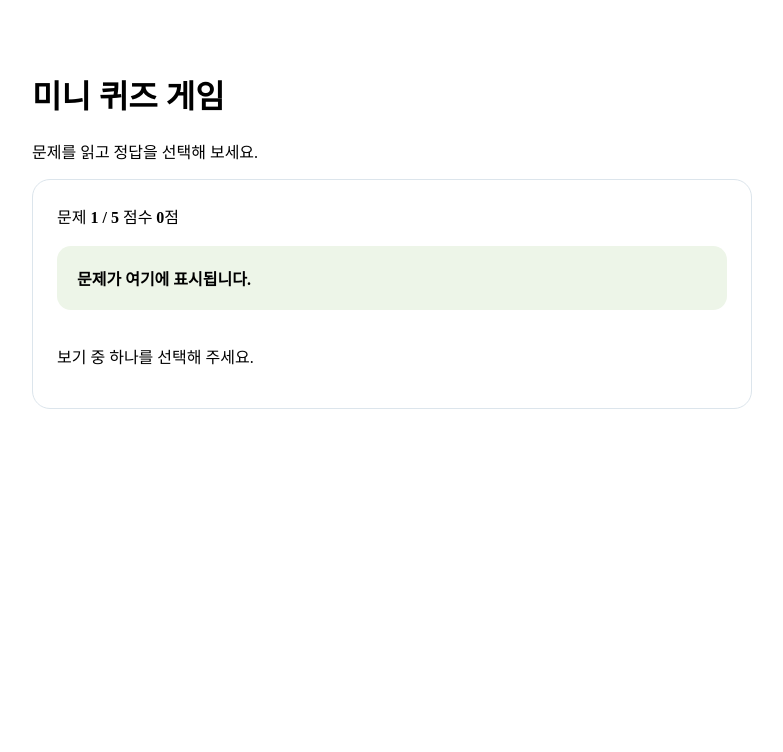
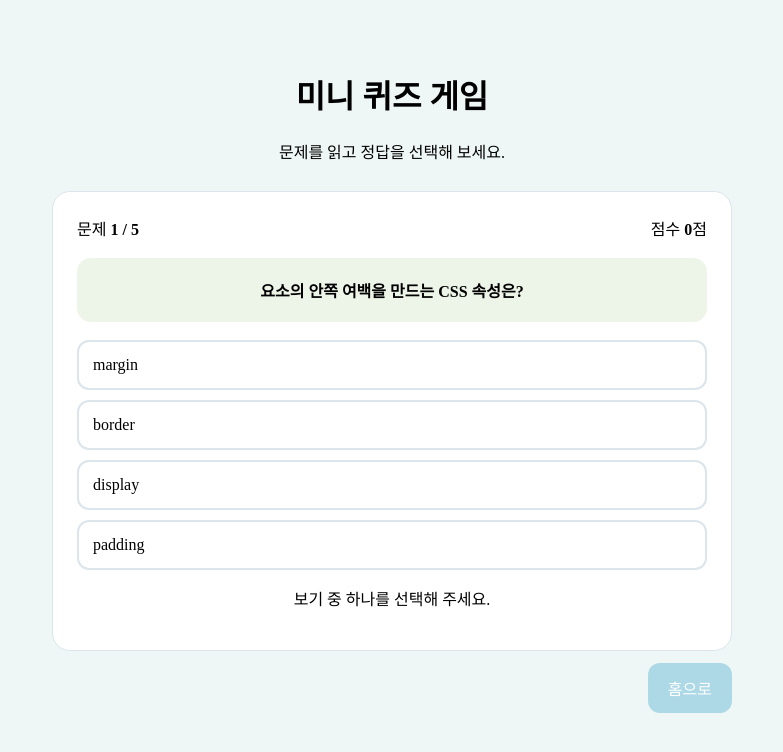
Before and after one commit to dlinky/green-fullstack, a web app: page /quiz-game/index.html in a window 1280 px wide. Shown: the top 752 px of the page, without its empty margins (248-1031 px from the left). Run offline with its HTML, style and script files only (its server is not run), Linux system fonts and the light colour scheme; data that the repository does not hold is empty.

Commit message:
v3.5.9
3가지 미니게임 완성

```diff
--- a/03.web/src/my-mini-game/src/main/resources/static/quiz-game/css/style.css
+++ b/03.web/src/my-mini-game/src/main/resources/static/quiz-game/css/style.css
@@ -1,10 +1,19 @@
+* {box-sizing: border-box;}
+
+body {
+	background-color: #eef7f5;
+}
+
 .game-shell {
 	max-width: 720px;
 	margin: 30px auto;
 	padding: 20px;
+	display: flex; flex-direction: column; justify-content: center; align-items: center; gap: 12px;
+	text-align: center;
 }
 
 .game-panel, .result-screen {
+	width: 100%;
 	background: #ffffff; border: 1px solid #dce5ec; border-radius: 18px;
 	padding: 24px;
 }
@@ -27,12 +36,20 @@
 	gap: 10px;
 }
 
-.option-button {
+.choice-btn {
 	width: 100%;
 	padding: 14px;
 	text-align: left;
-	border: 2px solid #dce5ec; border-radius: 12px;
-	background-color: white;
+	border: 2px solid #dce5ec;
+	border-radius: 12px;
+	background: white;
+}
+
+
+.home-btn{
+	display: inline-block; margin-left: auto; padding: 13px 20px; border: 0; border-radius: 12px;
+	background-color: lightblue; color: white; cursor: pointer; font-size: 16px;
+	text-decoration: none;
 }
 
 @media (max-width: 600px) {
--- a/03.web/src/my-mini-game/src/main/resources/static/quiz-game/index.html
+++ b/03.web/src/my-mini-game/src/main/resources/static/quiz-game/index.html
@@ -15,7 +15,7 @@
 		</header>
 
 		<section id="gameScreen" class="game-panel">
-			<div class="score=line">
+			<div class="score-line">
 				<span>문제 <strong id="progressText">1 / 5</strong></span>
 				<span>점수 <strong id="score">0</strong>점</span>
 			</div>
@@ -36,6 +36,7 @@
 			<p id="resultMessage"></p>
 			<button id="restartButton">다시 도전</button>
 		</section>
+		<a href="./../index.html" class="home-btn">홈으로</a>
 	</main>
 </body>
 </html>
--- a/03.web/src/my-mini-game/src/main/resources/static/quiz-game/js/game.js
+++ b/03.web/src/my-mini-game/src/main/resources/static/quiz-game/js/game.js
@@ -1,24 +1,43 @@
 // 1. 점수를 저장할 변수 score 선언
 let score = 0;
 
-const scoreText = document.querySelector("#score");
-const plusButton = document.querySelector("#plus-button");
-const resetButton = document.querySelector("#reset-button");
-const message = document.querySelector("#message");
+const quizList = [
+  {
+    question: "HTML은 무엇을 할까요?",
+    choices: ["웹 구조 만들기", "색상 꾸미기", "데이터 저장", "음악 재생"],
+    answer: 0
+  },
+  {
+    question: "글자 색을 바꾸는 CSS 속성은 무엇일까요?",
+    choices: ["margin", "color", "display", "border"],
+    answer: 1
+  },
+  {
+    question: "나중에 값을 바꿀 수 있는 변수를 만드는 키워드는?",
+    choices: ["const", "if", "for", "let"],
+    answer: 3
+  },
+  {
+    question: "버튼 클릭 같은 사건을 감지할 때 쓰는 메서드는?",
+    choices: ["querySelector", "textContent", "addEventListener", "createElement"],
+    answer: 2
+  },
+  {
+    question: "요소의 안쪽 여백을 만드는 CSS 속성은?",
+    choices: ["margin", "border", "display", "padding"],
+    answer: 3
+  }
+];
 
-// 2. 현재 점수에 1점을 올리는 addPoint()함수 정의
-function addScore() {
-	score = score + 1;
-	scoreText.textContent = score;
-	message.textContent = "좋아요! 점수가 올라갔어요.";
+const quizShuffled = quizList.sort(() => Math.random() - 0.5);
+
+const question = document.querySelector(".question-box");
+question.textContent = quizShuffled[0].question;
+
+const selContainer = document.querySelector(".options");
+for (let i=1; i<quizShuffled.length; i++) {
+	const newDiv = document.createElement('div');
+	newDiv.classList.add('choice-btn');
+	newDiv.textContent = quizShuffled[0].choices[i-1];
+	selContainer.appendChild(newDiv);
 }
-
-function resetScore() {
-	score = 0;
-	scoreText.textContent = score;
-	message.textContent = "점수를 초기화합니다.";
-}
-
-// 3. 실제 addPoint() 함수 실행
-plusButton.addEventListener("click", addScore);
-resetButton.addEventListener("click", resetScore);
```
